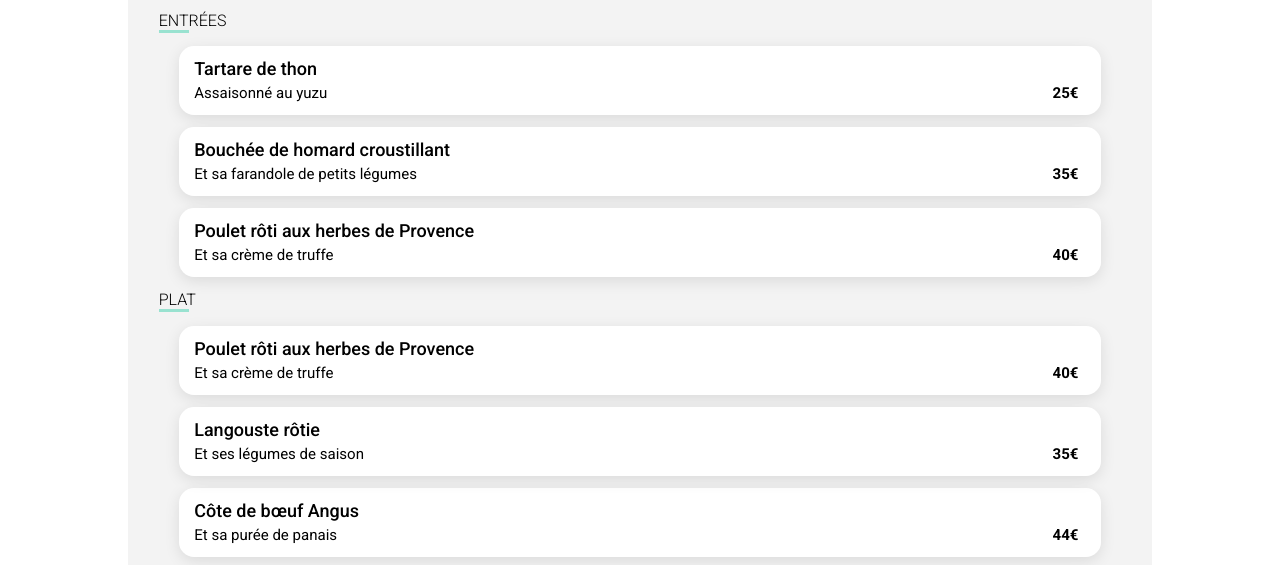
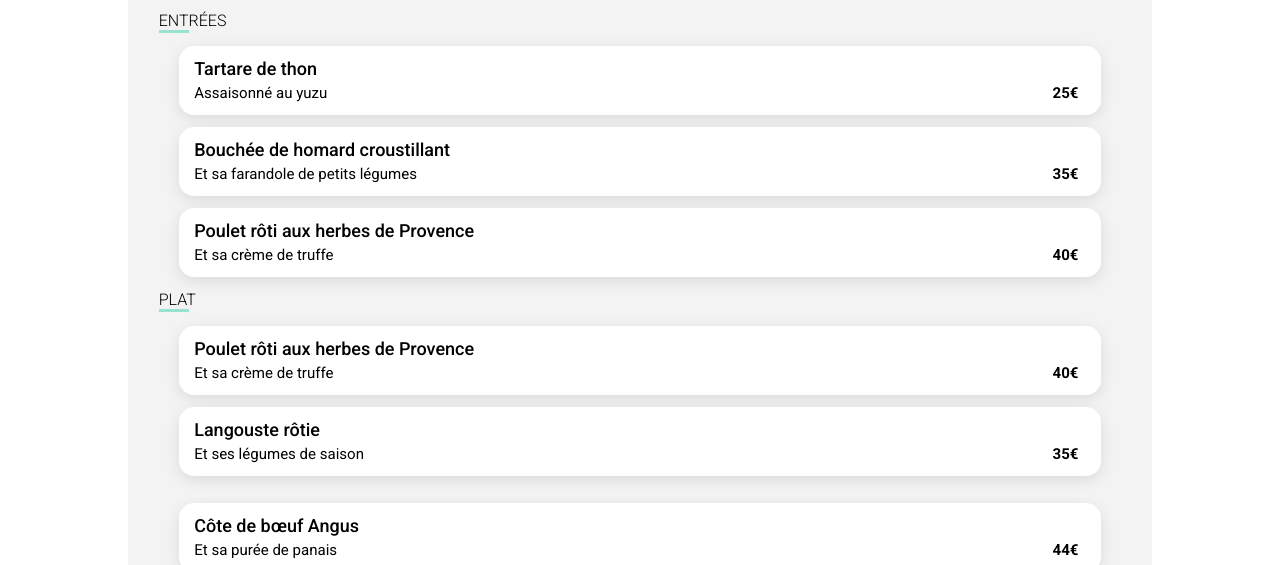
Before and after one commit to SallAbdou/SallAbdou.github.io, a website: page pages/delice.html in a window 1280 px wide. Shown: the part 407-972 px from the top of the page. Drawn offline with nearby package versions, Linux system fonts and the light colour scheme; files that its build step writes are made by us from their sources; a web font is replaced by a local one.

Commit message:
corretif sur page note.html

```diff
--- a/styles/restaurants.scss
+++ b/styles/restaurants.scss
@@ -87,26 +87,13 @@ body {
     }
 
     .menu {
+        padding-bottom: 15px;
         animation: fadeIn 0.5s both;
-
-        // &:nth-child(2) {
-        //     animation-delay: 500ms;
-        // }
-
-        // &:nth-child(3) {
-        //     animation-delay: 1000ms;
-        // }
-
-        // &:nth-child(4) {
-        //     animation-delay: 1500ms;
-        // }
-
         @for $i from 1 through 4 {
             &:nth-child(#{$i}) {
                 animation-delay: 500ms * $i;
             }
         }
-
 
 
         /**** ***/
```
Also changed, not shown: pages/note.html (+4 -1 lines).
